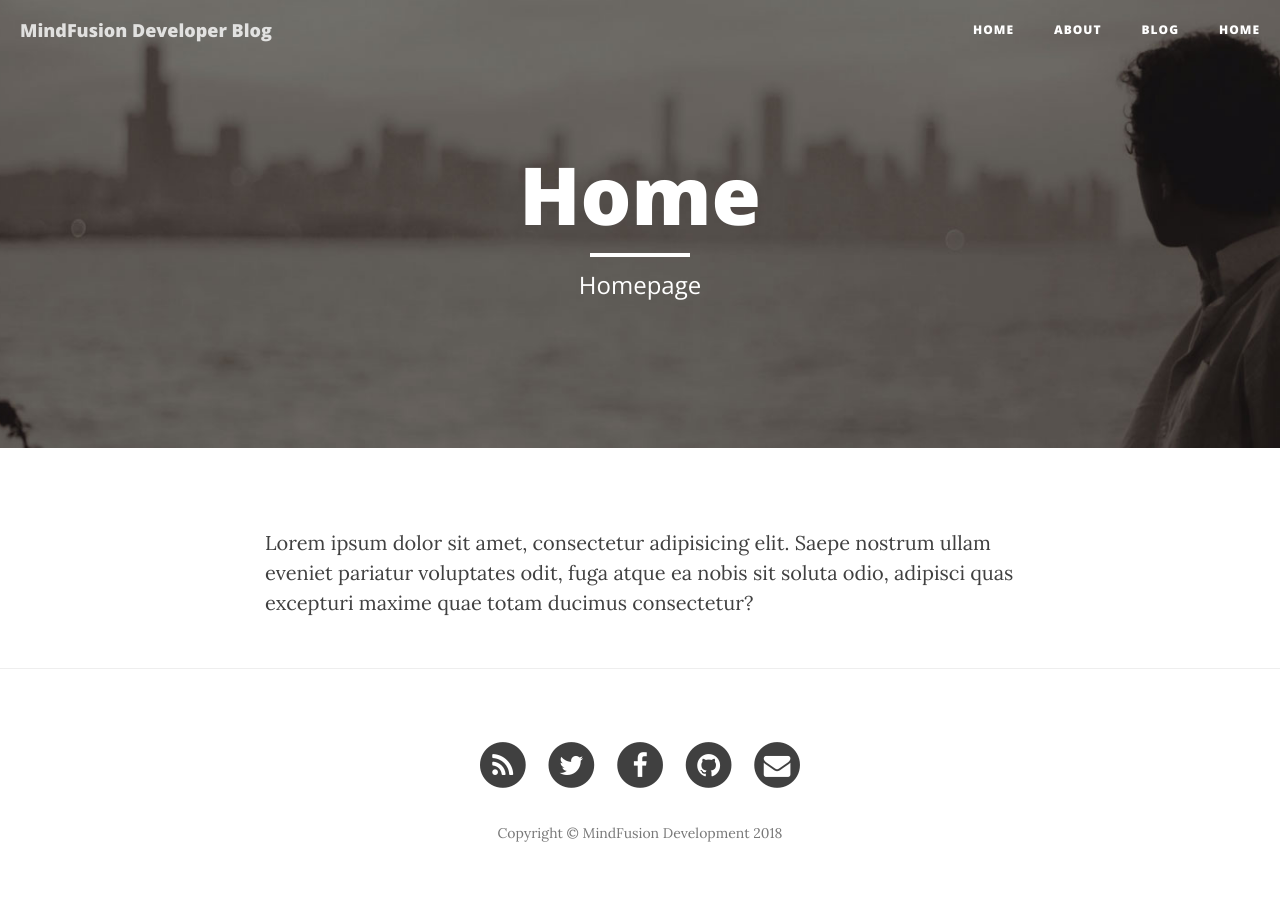
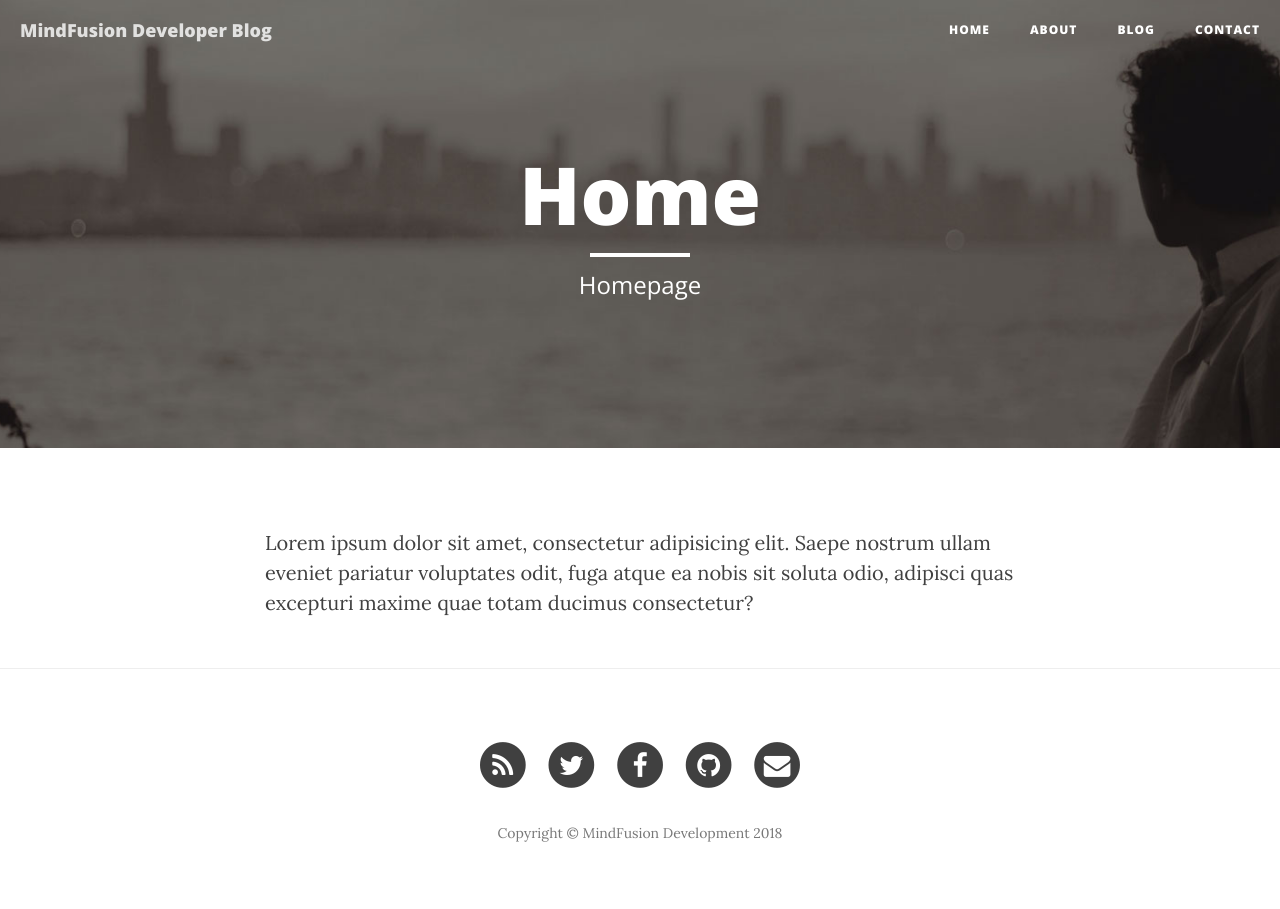
Before and after one commit to MindFusion-Hosting-Solutions/mindfusiondevelopment.github.io, a Jekyll site: the page built from index.html, in a window 1280 px wide. Built offline with Jekyll 4.4.1, drawn with Linux system fonts in a browser that asks for light colours; nearby versions of some CDN libraries; the list of posts is cut into pages by our own code.

Commit message:
Update nav.html

```diff
--- a/_includes/nav.html
+++ b/_includes/nav.html
@@ -25,7 +25,7 @@
                     <a href="/blog">Blog</a>
                 </li>
 		                    <li>
-                    <a href="{{ page.url | prepend: site.baseurl }}">{{ page.title }}</a>
+                    <a href="/contact">Contact</a>
                 </li>
             </ul>
         </div>
```
